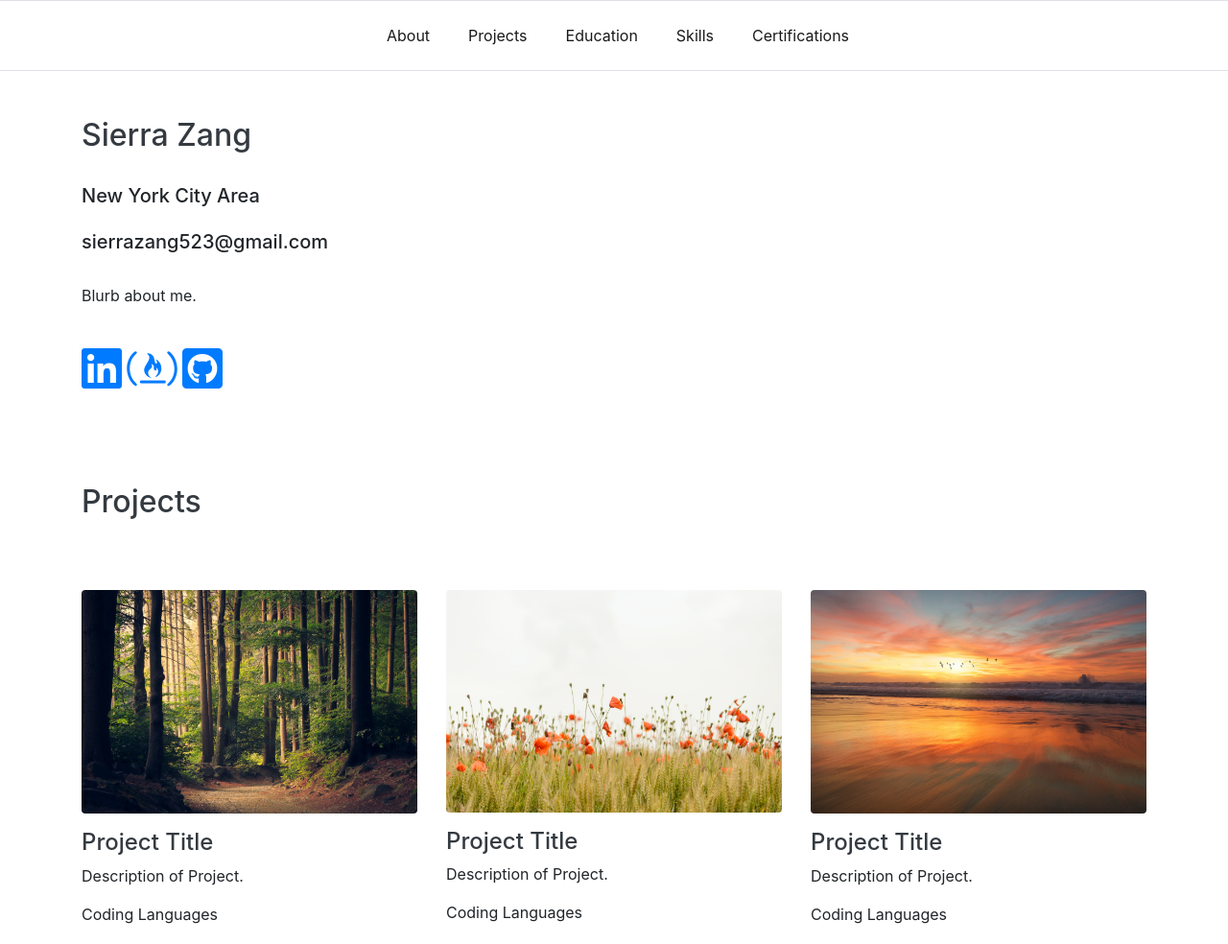
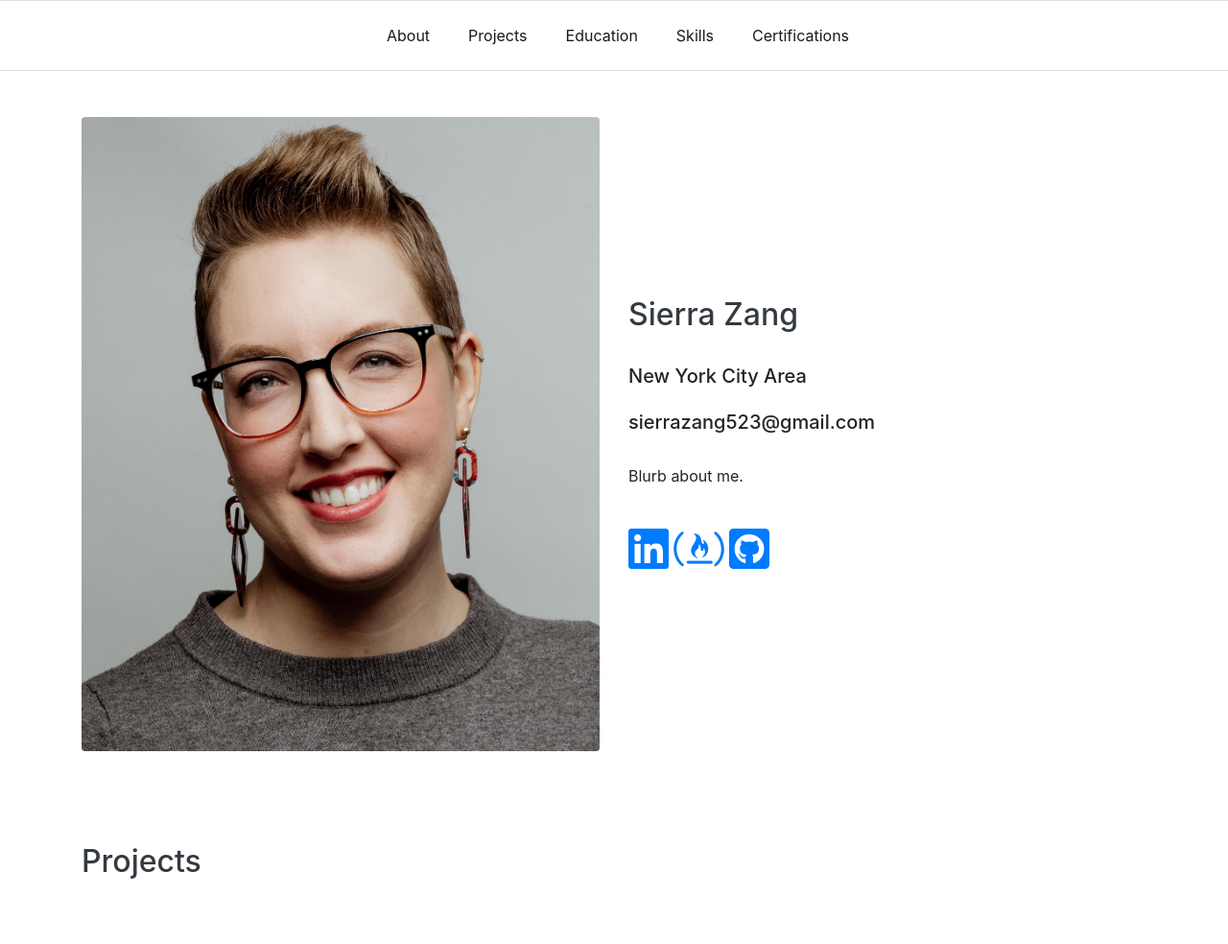
Before and after one commit to szang523/portfolio, a plain HTML site: page index.html in a window 1280 px wide. Shown: the top 984 px of the page at 96% size. Drawn offline with nearby package versions, Linux system fonts and the light colour scheme.

Commit message:
add headshot to about me

```diff
--- a/index.html
+++ b/index.html
@@ -46,13 +46,16 @@
 
         <!-- Hero Main  First Section -->
 
-        <div class="container" id="about">
+        <div class="container">
             <div class="row">
                 <!--<div class="col-12 col-md-4 my-5">
                     <h2>About</h2>
                 </div> -->
-                <div class="col-12 my-5 d-flex flex-column justify-content-center">
-                    <h2 class="main-title text-dark">Sierra Zang</h2>
+                <div class="col-12 col-sm-6 my-5 d-flex flex-column justify-content-center align-center">
+                    <img class="img-fluid rounded" src="images/headshot.jpeg" max-width=50%>
+                </div>
+                <div class="col-12 col-sm-6 my-5 d-flex flex-column justify-content-center align-center">
+                    <h2 class="main-title text-dark" id="about">Sierra Zang</h2>
                     <br>
                     <h5>New York City Area<br><br>sierrazang523@gmail.com</h5>
                     <br>
```
Also changed, not shown: images/headshot.jpeg (added).
